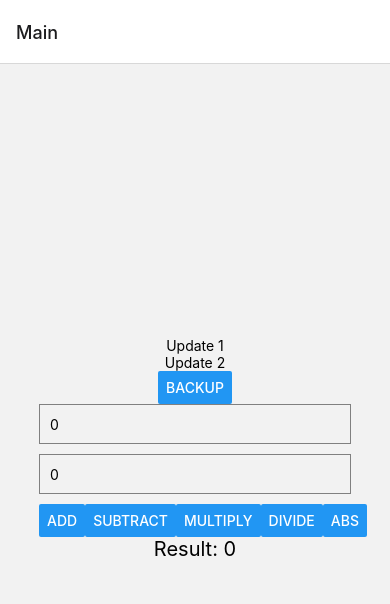
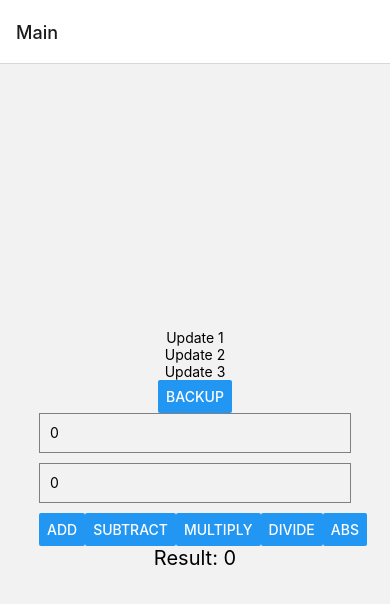
Before and after one commit to timmyjose/rusty-calc, a React Native app in the folder app/packages/calc/: screen /CloudStore in a window 390 px wide. Shown: the top 604 px of the page. Built offline with nearby package versions, Linux system fonts and the light colour scheme.

Commit message:
feat: Update 3.

```diff
--- a/app/packages/calc/Main.tsx
+++ b/app/packages/calc/Main.tsx
@@ -73,6 +73,7 @@ const Main = () => {
     <View style={styles.container}>
       <Text>Update 1</Text>
       <Text>Update 2</Text>
+      <Text>Update 3</Text>
       <Button testID='app-button-backup' title='Backup' onPress={() => navigation.navigate('Backup')}/>
       <TextInput
         testID='app-textinput-x'
```
